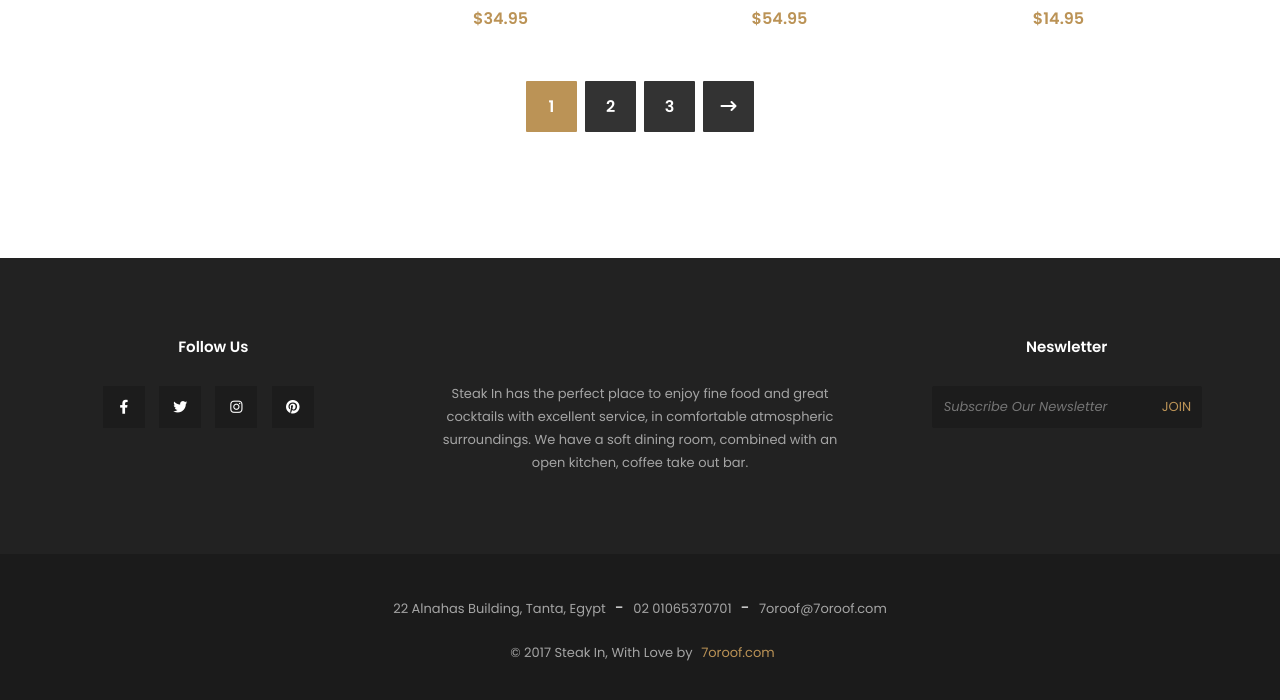
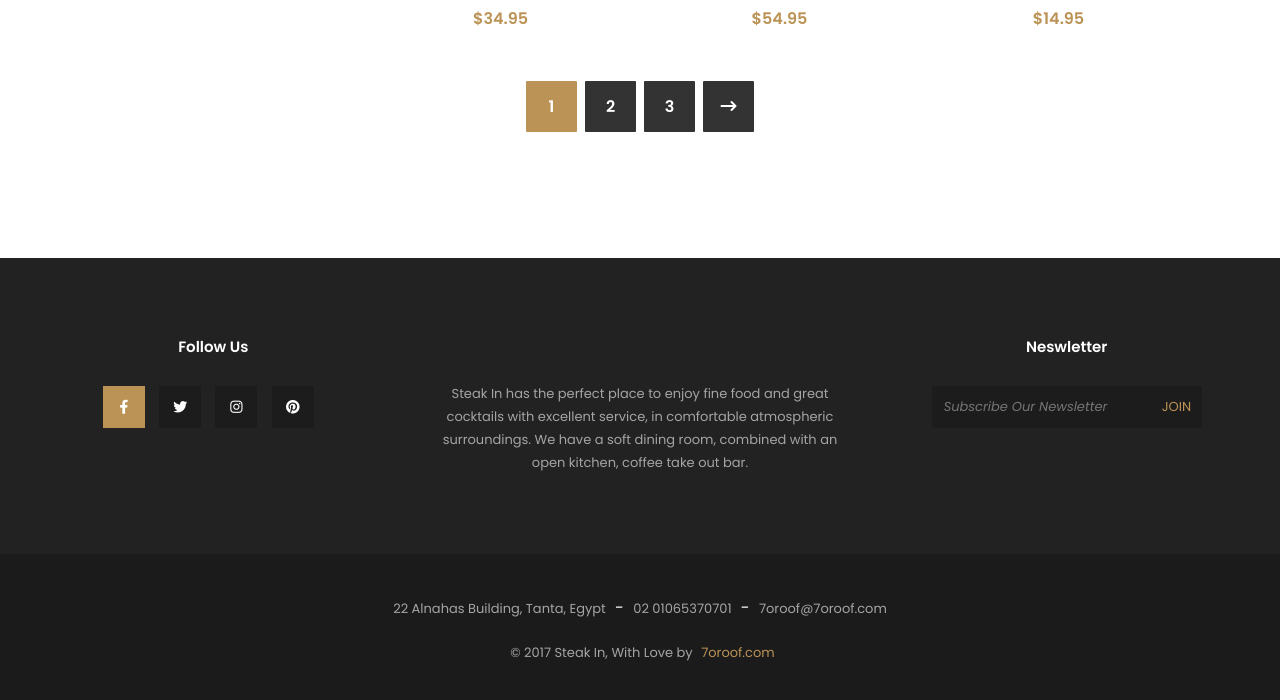
Before and after one commit to safarlyss/SteakInTemplate, a plain HTML site: page index.html in a window 1280 px wide. In both pictures the pointer is over the icon 123 px from the left and 1676 px from the top of the page. Shown: the part 1269-1969 px from the top of the page. Drawn offline with nearby package versions, Linux system fonts and the light colour scheme; a web font is replaced by a local one.

Commit message:
footer icons hover

```diff
--- a/style.css
+++ b/style.css
@@ -337,7 +337,11 @@ header .home-content .slider:hover .home-contentt{
 footer {
     background-color: #222222
 }
-
+footer .footer-icons .fa:hover{
+    background-color: #bb9356;
+    color: #ffffff;
+    transition: all 0.4s ease-in-out;
+}
 footer .fa {
     display: inline-block;
     font: normal normal normal 14px/1 FontAwesome;
```
